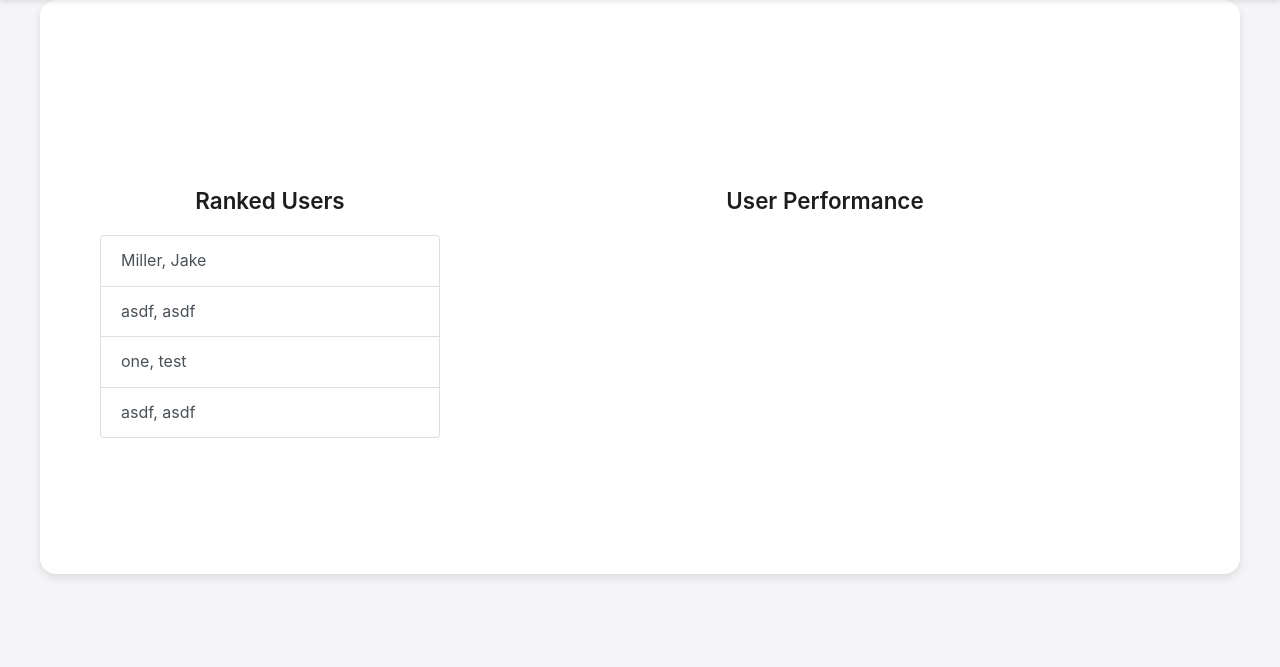
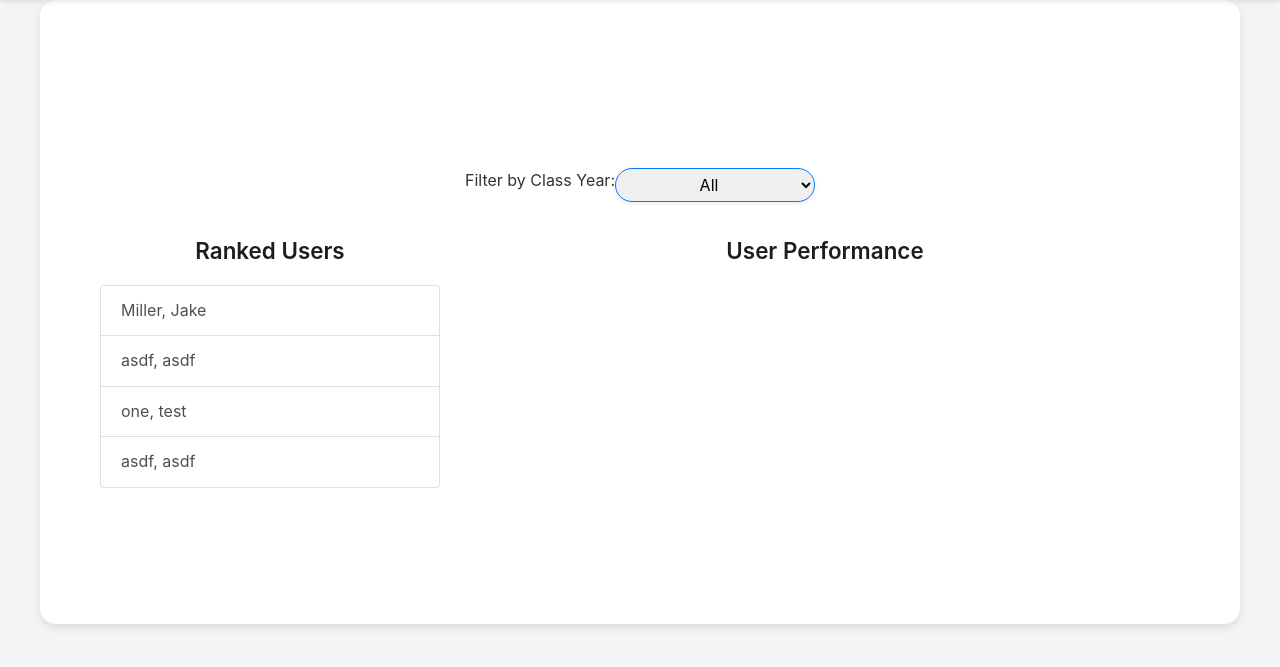
Before and after one commit to jakemil/cw-stratification, a Flask app: page /phase-two in a window 1280 px wide. Shown: the part 77-744 px from the top of the page. Run offline with Flask 3, Linux system fonts and the light colour scheme; a user stored in the database is signed in; some libraries are stand-ins or nearby versions.

Commit message:
functioning with class filter

```diff
--- a/website/templates/phase_two.html
+++ b/website/templates/phase_two.html
@@ -4,6 +4,22 @@
 
 {% block content %}
 <div class="container mt-5">
+    <div class="row">
+        <div class="col-md-12">
+            <form method="GET" class="mb-3 d-flex justify-content-center">
+                <label for="class_year" class="me-2 fw-bold">Filter by Class Year:  </label>
+                <select name="class_year" id="class_year" class="form-select w-auto rounded-pill shadow-sm border-primary text-center" style="min-width: 200px;"  onchange="this.form.submit()">
+                    <option value="">All</option>
+                    {% for year in class_years %}
+                        <option value="{{ year }}" {% if class_year == year %}selected{% endif %}>
+                            {{ year }}
+                        </option>
+                    {% endfor %}
+                </select>
+            </form>
+        </div>
+    </div>
+
     <div class="row">
         <!-- Left Side: Ranked User List -->
         <div class="col-md-4">
@@ -29,11 +45,10 @@
             </div>
         </div>
 
-        <!-- Right Side: Narratives and Feedback -->
+        <!-- Right Side: User Performance -->
         <div class="col-md-8">
             <h3 class="text-center">User Performance</h3>
 
-            <!-- Feedback Form at the Top -->
             {% if selected_user %}
                 <div class="card shadow mb-3">
                     <div class="card-body">
--- a/website/views.py
+++ b/website/views.py
@@ -181,12 +181,15 @@ def admin_dashboard():
 def phase_two():
     class_year = request.args.get('class_year', type=int)
     selected_user_id = request.args.get('selected_user', type=int)
-    action = request.form.get('action')  # Captures button press action (move up/down)
+    action = request.form.get('action')
     page = request.args.get('page', 1, type=int)
 
     admin_info = Info.query.filter_by(user_id=current_user.id).first()
     if not admin_info:
         return "Unauthorized Access", 403
+
+    # Get distinct class years for the dropdown
+    class_years = [row[0] for row in db.session.query(Info.class_year).distinct().order_by(Info.class_year.asc()).all()]
 
     query = db.session.query(
         User.id,
@@ -207,7 +210,7 @@ def phase_two():
     query = query.order_by(Stratification.overall_elo.desc().nullslast(), User.last_name, User.first_name)
     users_paginated = query.paginate(page=page, error_out=False)
     users = users_paginated.items
-    all_users = query.all()  # Get full sorted list
+    all_users = query.all()
 
     selected_user = None
     above_user = None
@@ -222,7 +225,6 @@ def phase_two():
             if user_index < len(all_users) - 1:
                 below_user = all_users[user_index + 1]
 
-            # Handle rank change actions
             if action == "move_up" and above_user:
                 swap_elos(selected_user.id, above_user.id)
                 return redirect(url_for('views.phase_two', class_year=class_year, selected_user=selected_user_id))
@@ -258,11 +260,10 @@ def phase_two():
         selected_user=selected_user,
         above_user=above_user,
         below_user=below_user,
-        squadron=admin_info.squadron,
         class_year=class_year,
+        class_years=class_years,
         pagination=users_paginated
     )
-
 
 def swap_elos(user1_id, user2_id):
     """ Swaps the ELO scores between two users. """
```
Also changed, not shown: instance/database.db.
